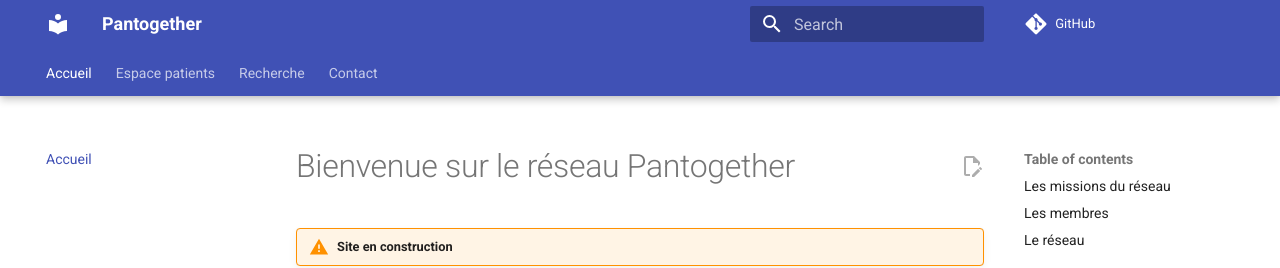
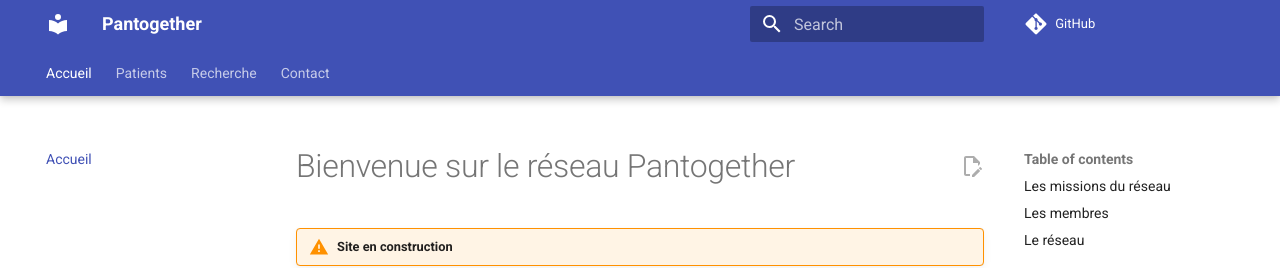
Before and after one commit to CHU-Brest/pantogether, an MkDocs documentation site: the page built from docs/index.md, in a window 1280 px wide. Shown: the top 268 px of the page. Built offline with MkDocs 1.6.1 and Material for MkDocs 9.7.7, drawn with Linux system fonts in a browser that asks for light colours; comment, search, counter and statistics services are not loaded; some of the changed lines change nothing that is shown.

Commit message:
Update mkdocs.yml

```diff
--- a/mkdocs.yml
+++ b/mkdocs.yml
@@ -5,12 +5,12 @@
 edit_uri: edit/main/docs/
 nav:
   - Accueil: index.md
-  - Espace patients:
-     - Espace patients/Informations patients.md
-     - Espace patients/Associations de patients.md
-     - Espace patients/Agenda.md
-     - Espace patients/Communication.md
-     - Espace patients/Lexique.md
+  - Patients:
+     - Patients/Informations patients.md
+     - Patients/Associations de patients.md
+     - Patients/Agenda.md
+     - Patients/Communication.md
+     - Patients/Lexique.md
   - Recherche:
     - recherche/protocole.md
     - recherche/registre.md
```
